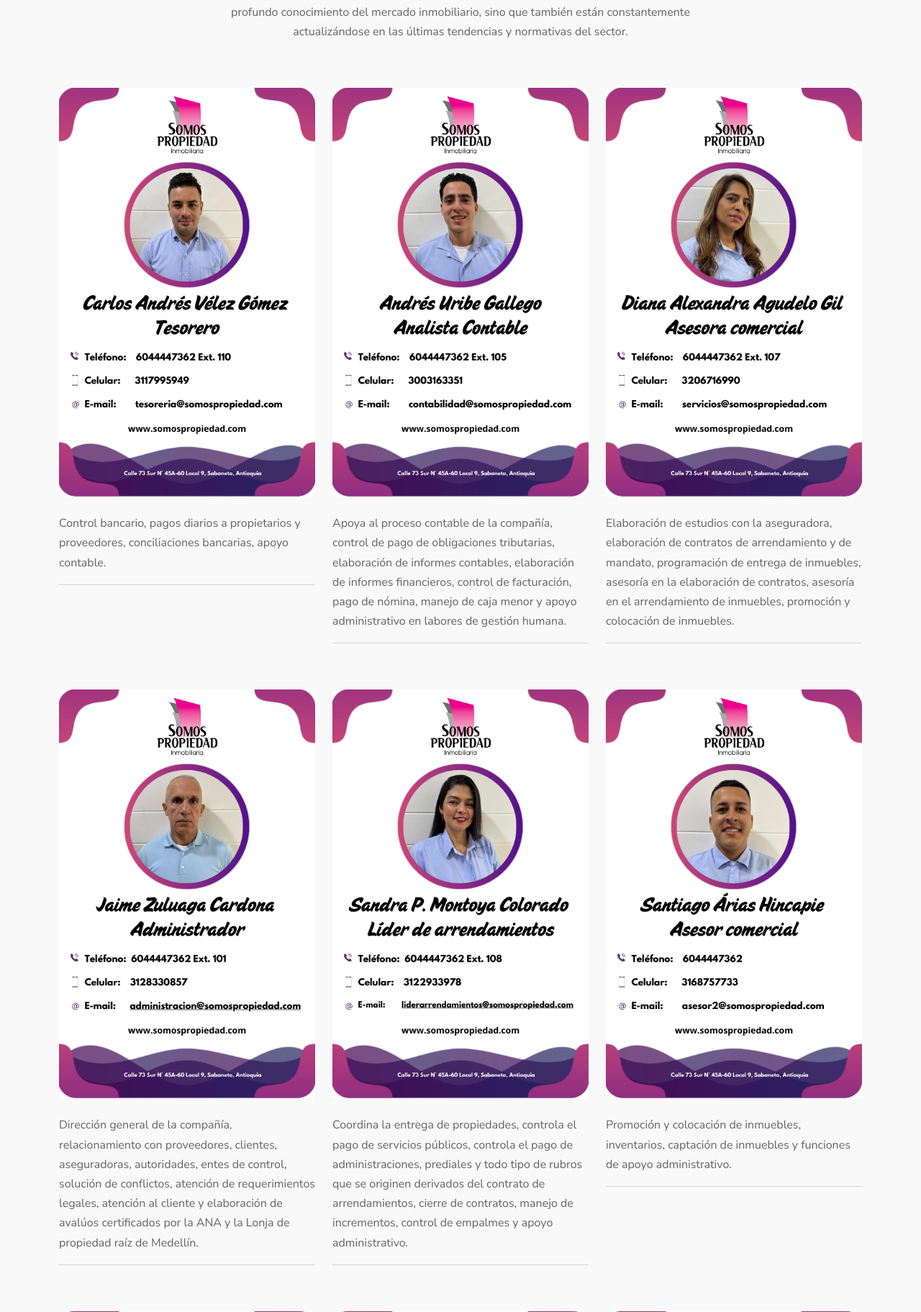
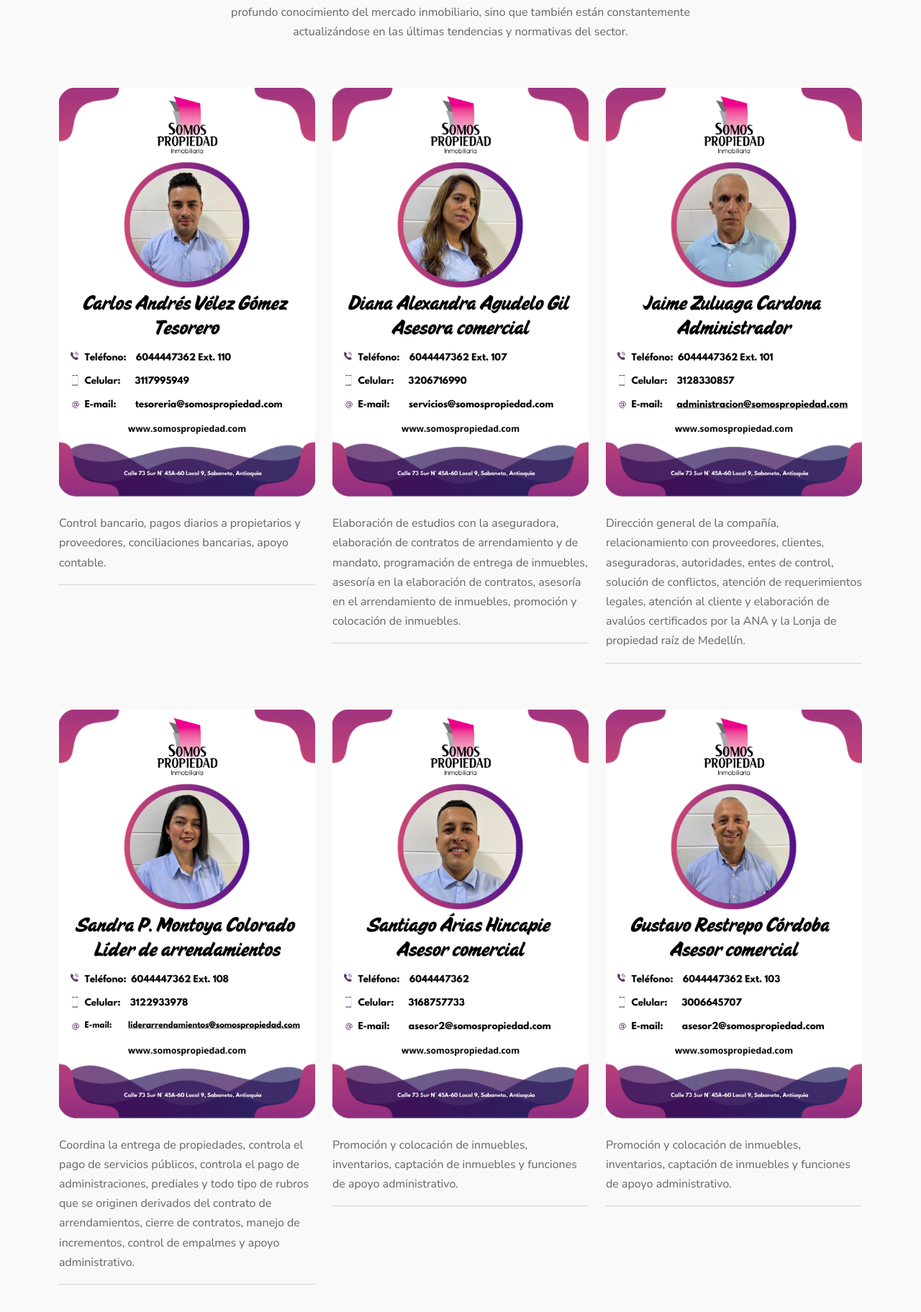
Before and after one commit to softwarejhond/PAGINA-WEB-SOMOS-PROPIEDAD, a PHP site: page /about.php in a window 1280 px wide. Shown: the part 3836-5659 px from the top of the page at 72% size. Run offline with PHP 8.4, Linux system fonts and the light colour scheme; data that the repository does not hold is empty; some libraries are stand-ins or nearby versions; some web fonts are replaced.

Commit message:
new picture and delete employed

```diff
--- a/controllers/agents.php
+++ b/controllers/agents.php
@@ -19,15 +19,6 @@
                 <hr>
             </div>
 
-            <div class="col-md-6 col-lg-4 mb-5 mb-lg-5">
-                <div class="team-member">
-                    <img src="images/agents/agent_1.1.png" alt="Image" class="img-fluid rounded mb-4">
-                    <div class="text">
-                        <p>Apoya al proceso contable de la compañía, control de pago de obligaciones tributarias, elaboración de informes contables, elaboración de informes financieros, control de facturación, pago de nómina, manejo de caja menor y apoyo administrativo en labores de gestión humana.</p>
-                    </div>
-                </div>
-                <hr>
-            </div>
             <div class="col-md-6 col-lg-4 mb-5 mb-lg-5">
                 <div class="team-member">
                     <img src="images/agents/agent_4.4.png" alt="Image" class="img-fluid rounded mb-4">
@@ -84,7 +75,7 @@
             </div>
             <div class="col-md-6 col-lg-4 mb-5 mb-lg-5">
                 <div class="team-member">
-                    <img src="images/agents/agent_9.9.png" alt="Image" class="img-fluid rounded mb-4">
+                    <img src="images/agents/agent_9.9.0.png" alt="Image" class="img-fluid rounded mb-4">
                     <div class="text">
                         <p>atención a todos los requerimientos sobre daños y mejoras en los inmuebles y pendientes por inventarios.</p>
                     </div>
--- a/controllers/footer.php
+++ b/controllers/footer.php
@@ -38,7 +38,7 @@
                 <div>
                     <a href="https://www.facebook.com/somospropiedadinmobiliaria" target="__blank"
                         class="pl-0 pr-3"><span class="icon-facebook"></span></a>
-                    <a href="https://www.instagram.com/somospropiedad_inmobiliaria?igsh=am5hY25vdjk1Nmxp" target="__blank"
+                    <a href="https://www.instagram.com/somos_propiedad_inmobiliaria?igsh=YWk0cGJweWo2dHlh&utm_source=qr" target="__blank"
                         class="pl-3 pr-3"><span class="icon-instagram"></span></a>
                     <a href="https://wa.link/hmoin4" target="__blank" class="pl-3 pr-3"><span
                             class="icon-whatsapp"></span></a>
--- a/index.php
+++ b/index.php
@@ -254,7 +254,7 @@
   <a href="https://portalpagos.davivienda.com/#/comercio/10783/SOMOS%20PROPIEDAD" target="_blank" class="btn btn1">
     <i class="fas fa-money-bill-wave" aria-hidden="true"></i>
   </a>
-  <a href="https://www.instagram.com/somospropiedad_inmobiliaria/?igsh=am5hY25vdjk1Nmxp#" target="_blank" class="btn btn2">
+  <a href="https://www.instagram.com/somos_propiedad_inmobiliaria/?igsh=YWk0cGJweWo2dHlh&utm_source=qr#" target="_blank" class="btn btn2">
     <i class="fab fa-instagram" aria-hidden="true"></i>
   </a>
   <a href="https://wa.link/hmoin4" target="_blank" class="btn btn3">
```
Also changed, not shown: images/agents/agent_9.9.0.png (added), images/agents/agent_9.9.png (deleted).
